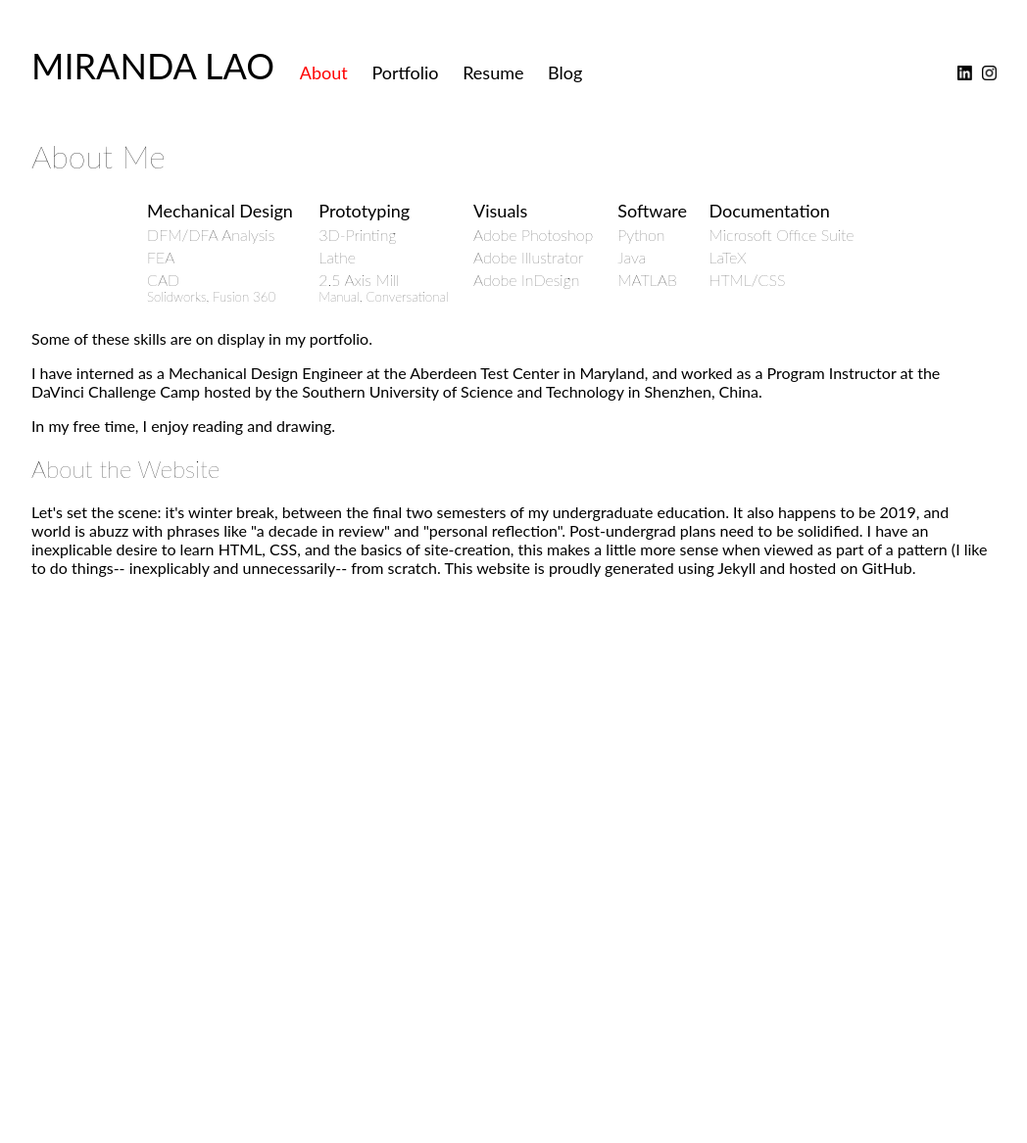
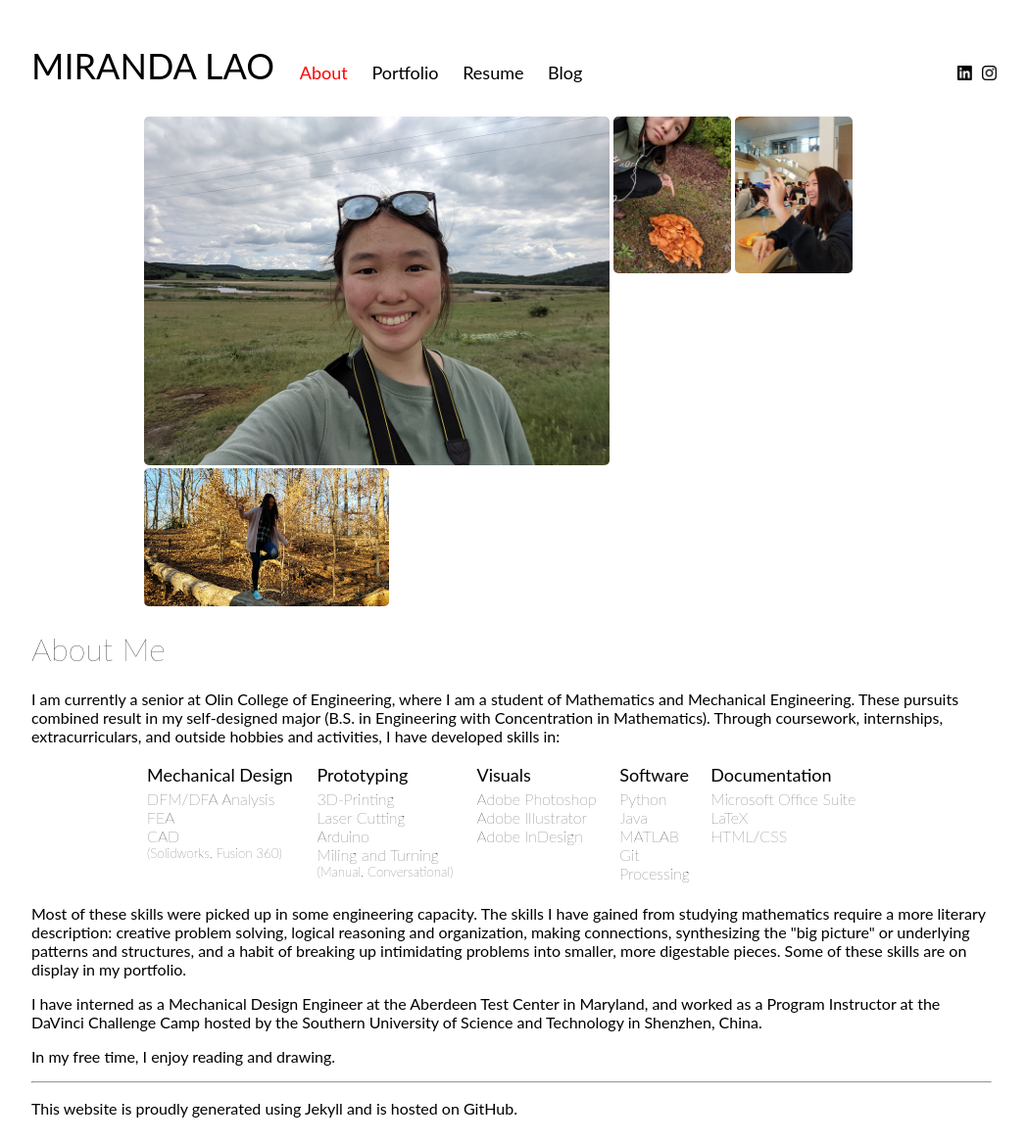
Before and after one commit to acedmonkeys/acedmonkeys.github.io, a Jekyll site: the page built from about.html, in a window 1280 px wide. Shown: the whole page at 98% size, without its empty margins (118-1166 px from the left). Built offline with Jekyll 4.4.1, drawn with Linux system fonts in a browser that asks for light colours; before the commit the page ends 900 px from its top, so only the background shows below that.

```diff
--- a/about.html
+++ b/about.html
@@ -2,7 +2,14 @@
 layout: default
 title: About
 ---
+<div class="oohbaby">
+  <a target="_blank" href="/imgs/me_1.jpg"><img width="475" src="/imgs/me_1.jpg"></a>
+  <a target="_blank" href="/imgs/me_2.jpg"><img width="120" align="top" src="/imgs/me_2.jpg"></a>
+  <a target="_blank" href="/imgs/me_3.png"><img width="120" align="top" src="/imgs/me_3.png"></a>
+  <a target="_blank" href="/imgs/me_4.jpg"><img width="250" src="/imgs/me_4.jpg"></a>
+</div>
 <h1 class="lightfont"> About Me </h1>
+<p>I am currently a senior at Olin College of Engineering, where I am a student of Mathematics and Mechanical Engineering. These pursuits combined result in my self-designed major (B.S. in Engineering with Concentration in Mathematics). Through coursework, internships, extracurriculars, and outside hobbies and activities, I have developed skills in:</p>
 <table class="oohbaby">
   <tr>
     <th> Mechanical Design </th>
@@ -12,30 +19,15 @@ title: About
     <th> Documentation </th>
   </tr>
   <tr>
-    <td>DFM/DFA Analysis</td>
-    <td>3D-Printing</td>
-    <td>Adobe Photoshop</td>
-    <td>Python</td>
-    <td>Microsoft Office Suite</td>
-  </tr>
-  <tr>
-    <td>FEA</td>
-    <td>Lathe</td>
-    <td>Adobe Illustrator</td>
-    <td>Java</td>
-    <td>LaTeX</td>
-  </tr>
-  <tr>
-    <td>CAD<br><sup>Solidworks, Fusion 360</sup></td>
-    <td>2.5 Axis Mill<br><sup>Manual, Conversational</sup></td>
-    <td>Adobe InDesign</td>
-    <td>MATLAB</td>
-    <td>HTML/CSS</td>
+    <td>DFM/DFA Analysis<br>FEA<br>CAD<br><sup>(Solidworks, Fusion 360)</sup></td>
+    <td>3D-Printing<br>Laser Cutting<br>Arduino<br>Miling and Turning<br><sup>(Manual, Conversational)</sup></td>
+    <td>Adobe Photoshop<br>Adobe Illustrator<br>Adobe InDesign</td>
+    <td>Python<br>Java<br>MATLAB<br>Git<br>Processing</td>
+    <td>Microsoft Office Suite<br>LaTeX<br>HTML/CSS</td>
   </tr>
 </table>
-<p> Some of these skills are on display in my <a href="portfolio.html">portfolio</a>.
+<p> Most of these skills were picked up in some engineering capacity. The skills I have gained from studying mathematics require a more literary description: creative problem solving, logical reasoning and organization, making connections, synthesizing the "big picture" or underlying patterns and structures, and a habit of breaking up intimidating problems into smaller, more digestable pieces. Some of these skills are on display in my <a href="portfolio.html">portfolio</a>.
 <p> I have interned as a Mechanical Design Engineer at the Aberdeen Test Center in Maryland, and worked as a Program Instructor at the DaVinci Challenge Camp hosted by the Southern University of Science and Technology in Shenzhen, China. </p>
 <p> In my free time, I enjoy reading and drawing. </p>
-
-<h2 class="lightfont"> About the Website </h2>
-<p>Let's set the scene: it's winter break, between the final two semesters of my undergraduate education. It also happens to be 2019, and world is abuzz with phrases like "a decade in review" and "personal reflection". Post-undergrad plans need to be solidified. I have an inexplicable desire to learn HTML, CSS, and the basics of site-creation, this makes a little more sense when viewed as part of a pattern (I like to do things-- inexplicably and unnecessarily-- from scratch. This website is proudly generated using <a href="https://jekyllrb.com/">Jekyll</a> and hosted on <a href="https://github.com/acedmonkeys/acedmonkeys.github.io">GitHub</a>. </p>
+<hr>
+<p>This website is proudly generated using <a href="https://jekyllrb.com/">Jekyll</a> and is hosted on <a href="https://github.com/acedmonkeys/acedmonkeys.github.io">GitHub</a>. </p>
```
Also changed, not shown: _imgs/me_1.jpg (added), _imgs/me_2.jpg (added), _imgs/me_3.png (added), _imgs/me_4.jpg (added).
